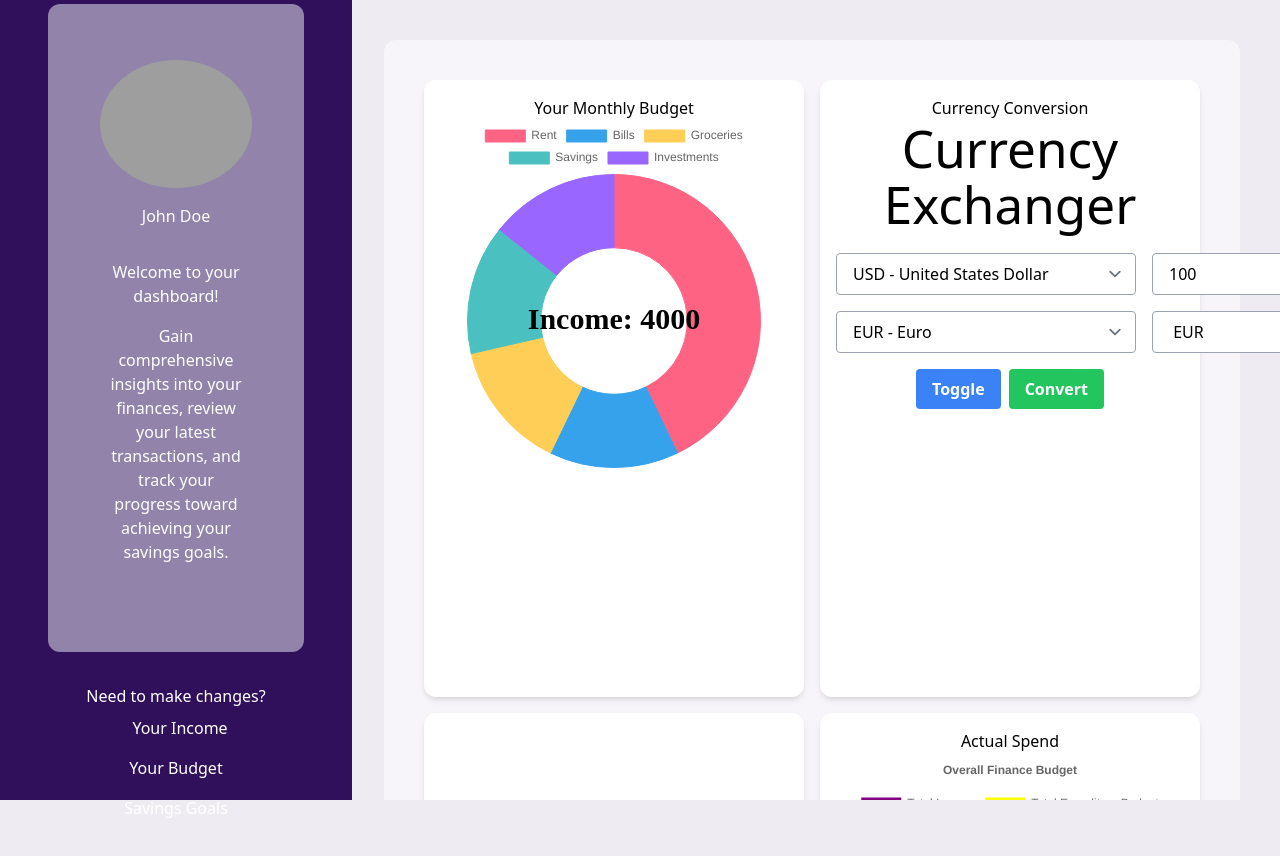
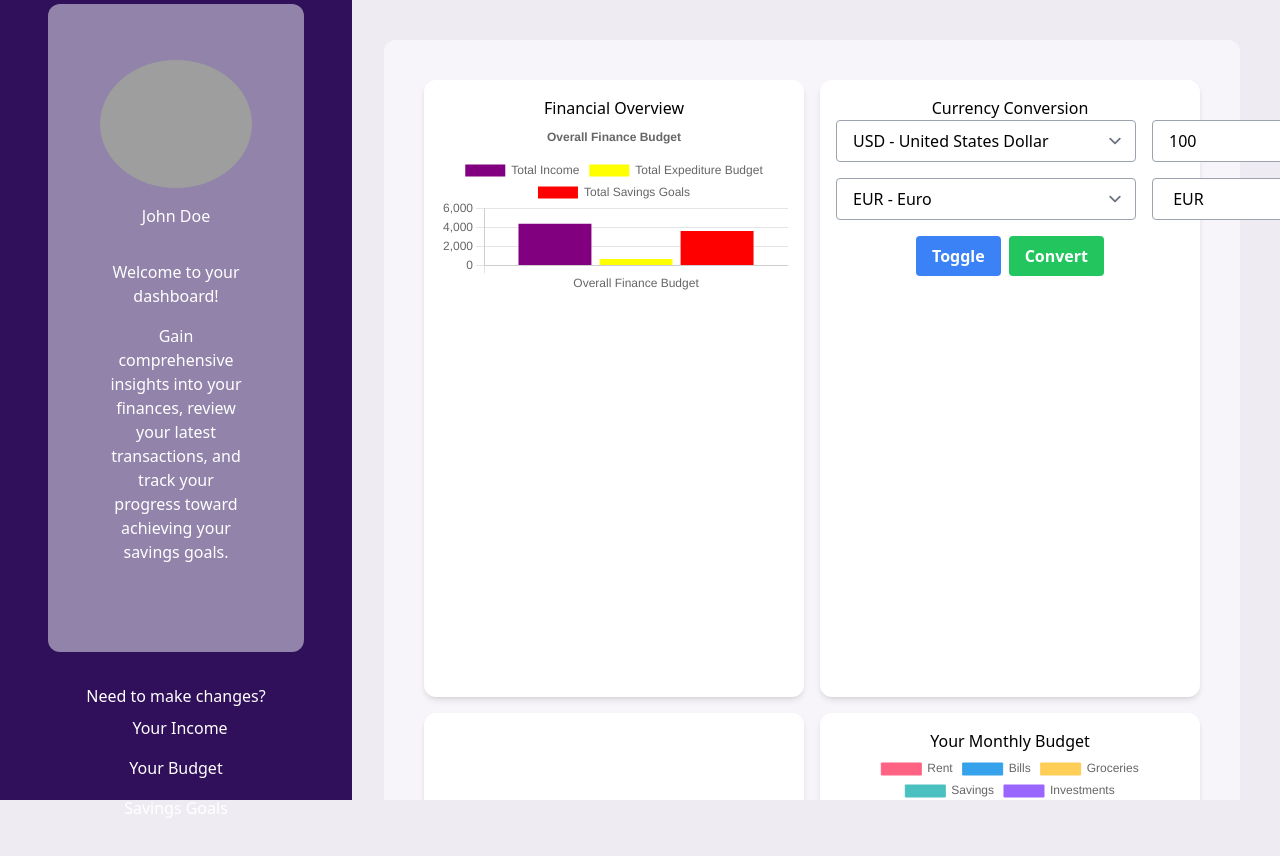
Before and after one commit to MrKatrish/insight_wallet, a React (Vite) app: page /dashboard in a window 1280 px wide. Shown: the top 856 px of the page. Built offline with nearby package versions, Linux system fonts and the light colour scheme; grey boxes are pictures that could not be loaded.

Commit message:
removed title from currency converter component

```diff
--- a/src/components/CurrencyExchanger.jsx
+++ b/src/components/CurrencyExchanger.jsx
@@ -111,7 +111,6 @@ const CurrencyExchanger = () => {
 
   return (
     <div>
-      <h1 className="mb-5">Currency Exchanger</h1>
       <div className="flex items-center">
         <select
           value={fromCurrency}
--- a/src/pages/Dashboard.jsx
+++ b/src/pages/Dashboard.jsx
@@ -17,11 +17,13 @@ const Dashboard = () => {
         {/* Main Content Wrapper */}
         <div className="fixed overflow-x-hidden overflow-y-auto top-0 left-0 w-full h-full p-10 pl-96">
           {/* Main Content */}
+
           <div className="bg-white bg-opacity-50 rounded-xl p-10 grid grid-cols-2 grid-rows-3 gap-4">
-            {/* Tile 1 - Pie Chart: Budget */}
+
+            {/* Tile 1 - BarChart: Finance Overview */}
             <div className="bg-white rounded-xl shadow-md p-4 col-span-1">
-              <h2>Your Monthly Budget</h2>
-              <Chart />
+              <h2>Financial Overview</h2>
+              <BarChart />
             </div>
 
             {/* Tile 2 - Currency Converter */}
@@ -35,10 +37,10 @@ const Dashboard = () => {
               {/* here add AddBudget component*/}
             </div>
 
-            {/* Tile 4 - Bar Chart: Actual Spend */}
+            {/* Tile 4 - PieChart: Budget */}
             <div className="bg-white rounded-xl shadow-md p-4 col-span-1">
-              <h2>Actual Spend</h2>
-              <BarChart />
+              <h2>Your Monthly Budget</h2>
+              <Chart />
             </div>
 
             {/* Tile 5 - Last Transactions */}
```
